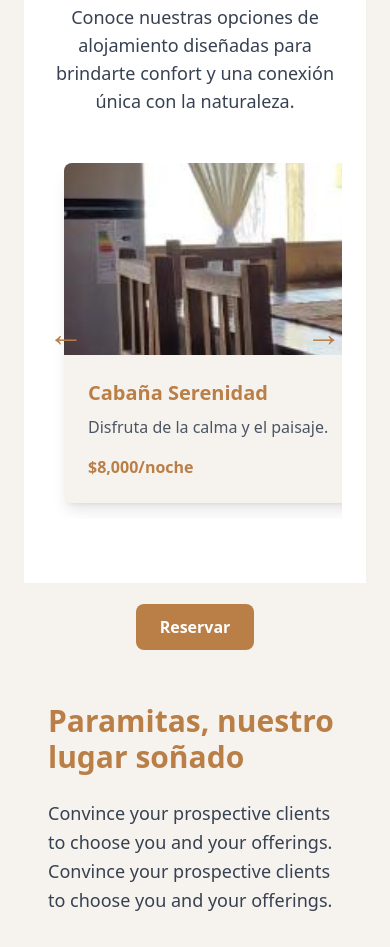
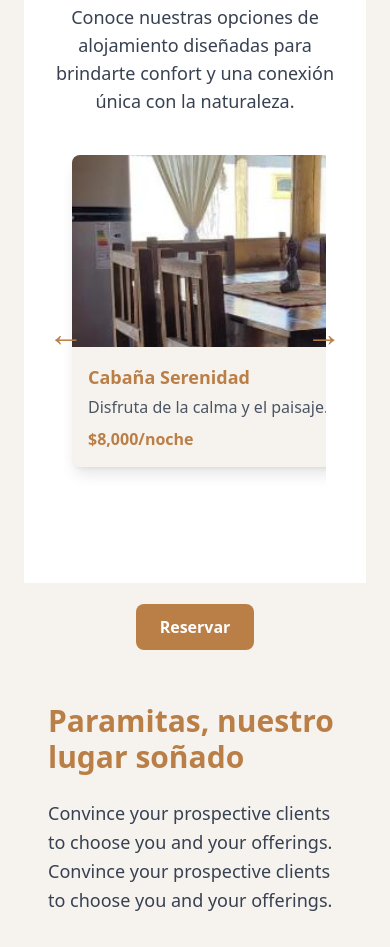
Before and after one commit to macaequipo/Paramitas, a plain HTML site: page Paramitas/src/index.html in a window 390 px wide. Shown: the part 1625-2572 px from the top of the page. Drawn offline with nearby package versions, Linux system fonts and the light colour scheme.

Commit message:
Prueba responsive card 1

```diff
--- a/Paramitas/src/index.html
+++ b/Paramitas/src/index.html
@@ -67,21 +67,19 @@
                     </p>
 
                     <!-- Carrusel de Cards -->
-                    <div class="relative">
+                    <div class="relative px-4 sm:px-6 lg:px-8">
                         <!-- Contenedor de carrusel con overflow-x-auto -->
                         <div class="overflow-x-auto flex">
                             <div class="flex transition-transform duration-500 ease-in-out" id="carousel">
                                 <!-- Card 1 -->
-                                <div class="card w-full sm:w-1/2 lg:w-1/3 p-4 flex-shrink-0">
-                                    <div
-                                        class="bg-[#F6F3EF] rounded-lg overflow-hidden shadow-lg transform transition duration-300 ease-in-out hover:scale-105 hover:shadow-2xl">
-                                        <!-- <img src="/img/cabana1.jpeg" alt="Cabaña Serenidad" -->
-                                        <img src="https://raw.githubusercontent.com/macaequipo/Paramitas/main/Paramitas/public/img/cabana1.jpeg" alt="Cabaña Serenidad"
-                                            class="w-full h-48 object-cover">
-                                        <div class="p-6">
-                                            <h3 class="text-xl font-semibold text-[#BA7F47]">Cabaña Serenidad</h3>
-                                            <p class="text-gray-600 mt-2">Disfruta de la calma y el paisaje.</p>
-                                            <p class="mt-4 font-bold text-[#BA7F47]">$8,000/noche</p>
+                                <div class="card min-w-[75%] sm:min-w-[45%] lg:min-w-[30%] p-2 flex-shrink-0">
+                                    <div class="bg-[#F6F3EF] rounded-lg overflow-hidden shadow-lg transform transition duration-300 ease-in-out hover:scale-105 hover:shadow-2xl">
+                                        <img src="https://raw.githubusercontent.com/macaequipo/Paramitas/main/Paramitas/public/img/cabana1.jpeg"
+                                            alt="Cabaña Serenidad" class="w-full h-48 object-cover">
+                                        <div class="p-4">
+                                            <h3 class="text-lg font-semibold text-[#BA7F47]">Cabaña Serenidad</h3>
+                                            <p class="text-gray-600 mt-1">Disfruta de la calma y el paisaje.</p>
+                                            <p class="mt-2 font-bold text-[#BA7F47]">$8,000/noche</p>
                                         </div>
                                     </div>
                                 </div>
```
